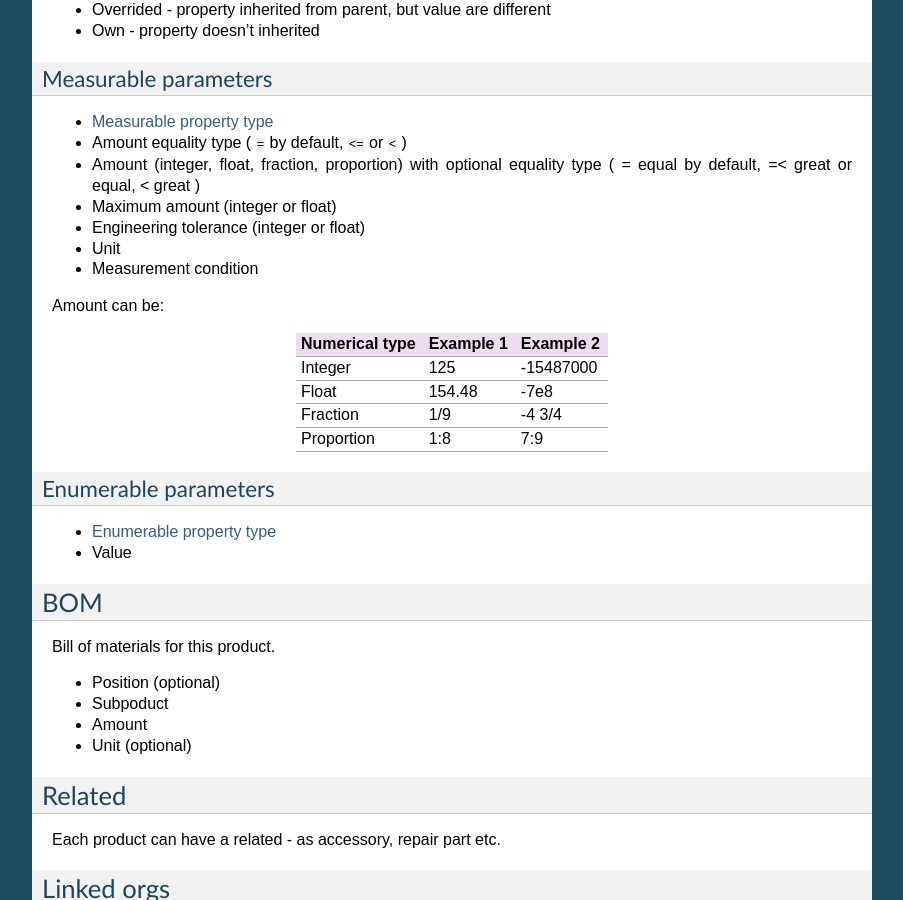
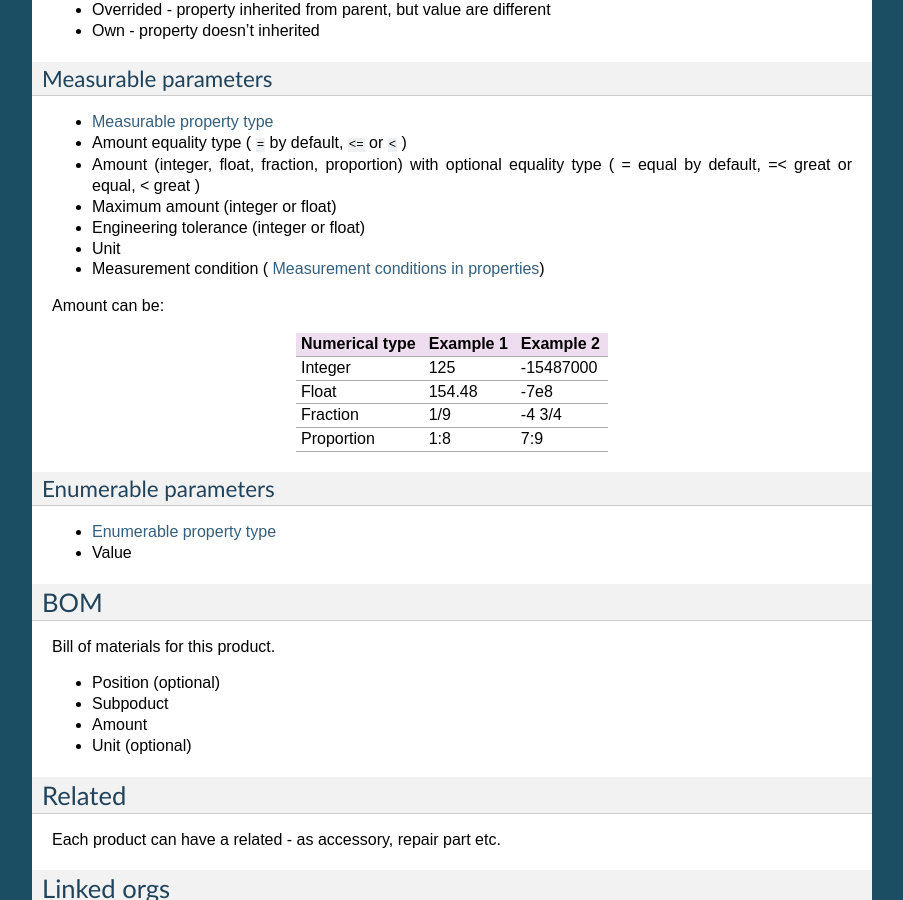
Before and after one commit to NaiveShark/NaiveSharkComDoc, a Sphinx documentation site: the page built from docs/product.rst, in a window 1280 px wide and 900 px high, scrolled down 3523 px. Shown: the whole window, without its empty margins (198-1101 px from the left). Built offline with Sphinx 7.4.7, drawn with Linux system fonts in a browser that asks for light colours.

Commit message:
#9 Переходы между страницами

```diff
--- a/docs/agent.rst
+++ b/docs/agent.rst
@@ -7,4 +7,5 @@ Naiveshark Agent is a small freeware Windows program, which keep you informed ab
 You can download it on `NaiveShark PostPDM <http://naiveshark.postpdm.com/>`_ site.
 
 .. image:: img/agent/Naiveshark_agent.png
+
 Screen-shot taken at 21 jan 2015.
--- a/docs/product.rst
+++ b/docs/product.rst
@@ -115,7 +115,7 @@ Measurable parameters
 * Maximum amount (integer or float)
 * Engineering tolerance (integer or float)
 * Unit
-* Measurement condition
+* Measurement condition ( :ref:`measurement_conditions_in_properties`)
 
 Amount can be:
 
--- a/docs/property.rst
+++ b/docs/property.rst
@@ -35,6 +35,8 @@ Screen-shot taken at 30 jan 2015.
 
 This property based on ``Length`` quantity, and used in some products.
 
+.. _measurement_conditions_in_properties:
+
 Measurement conditions in properties
 ^^^^^^^^^^^^^^^^^^^^^^^^^^^^^^^^^^^^
 
```
